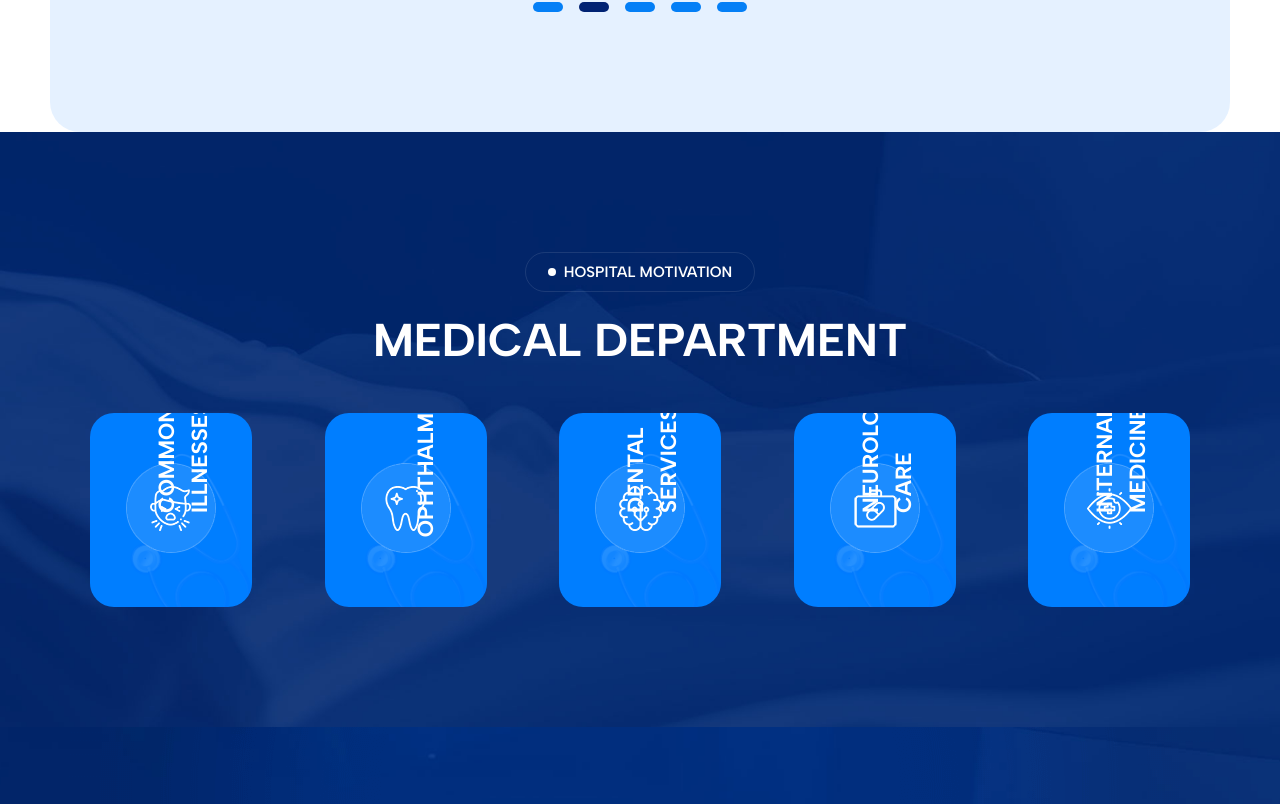
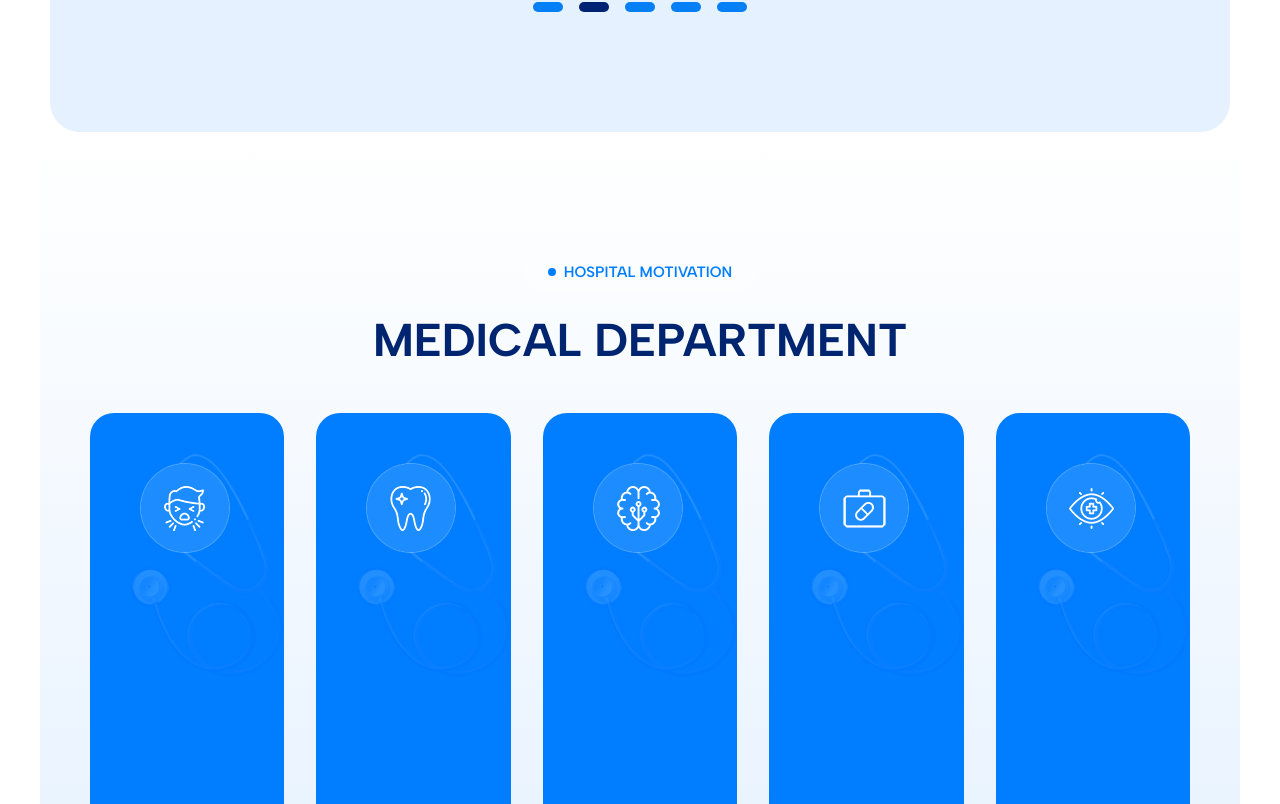
Before and after one commit to jisan5620jk/mediic, a React (Vite) app: page /home3 in a window 1280 px wide. Shown: the part 3476-4280 px from the top of the page. Built offline with nearby package versions, Linux system fonts and the light colour scheme.

Commit message:
Update Service Two Component

```diff
--- a/src/Component3/Blog/Blog.jsx
+++ b/src/Component3/Blog/Blog.jsx
@@ -1,4 +1,3 @@
-/* eslint-disable no-unused-vars */
 import { FaCircle, FaRegCalendarCheck } from 'react-icons/fa6';
 import blogThumb from '/images/blog.png';
 import blogThumb2 from '/images/blog2.png';
--- a/src/Component3/Service2/Service2.jsx
+++ b/src/Component3/Service2/Service2.jsx
@@ -13,7 +13,7 @@ const ServiceData = [
     id: 1,
     serviceIcon: serviceIcon,
     serviceShape: serviceShape,
-    serviceTitle: 'Common Illnesses',
+    serviceTitle: 'Health issues',
     serviceDesc:
       'Evolve professional intellectual capital from without enterprise user seamlessl prox value added e-commerce medical creams need and clean development',
     serviceUrl: '/',
@@ -57,7 +57,7 @@ const ServiceData = [
     id: 5,
     serviceIcon: serviceIcon5,
     serviceShape: serviceShape,
-    serviceTitle: 'Internal Medicine',
+    serviceTitle: 'Adult medicine',
     serviceDesc:
       'Evolve professional intellectual capital from without enterprise user seamlessl prox value added e-commerce medical creams need and clean development',
     serviceUrl: '/',
@@ -68,15 +68,15 @@ const ServiceData = [
 
 const Service2 = () => {
   return (
-    <section className='px-5 lg:px-10 bg-[url(/images/motivation-bg.jpg)] bg-cover bg-center bg-no-repeat py-[120px] relative'>
+    <section className=' bg-gradient-to-t from-BodyBg-0 from-25% px-2 xl:mx-10 rounded-b-[30px] py-[120px] relative'>
       <div className='text-center'>
         <div className='inline-block mb-5'>
-          <h6 className='flex items-center justify-start gap-2 bg-white bg-opacity-0 text-white text-[15px] font-semibold border border-white border-opacity-10 rounded-full font-AlbertSans px-[22px] py-2 uppercase'>
+          <h6 className='flex items-center justify-start gap-2 bg-white bg-opacity-30 text-PrimaryColor-0 text-[15px] font-semibold border border-white border-opacity-10 rounded-full font-AlbertSans px-[22px] py-2 uppercase'>
             <FaCircle size={'8'} />
             Hospital Motivation
           </h6>
         </div>
-        <h1 className='font-AlbertSans font-bold uppercase text-white text-[20px] leading-[28px] sm:text-[38px] sm:leading-[48px] md:text-[48px] md:leading-[58px] lg:text-[40px] lg:leading-[50px] xl:text-[46px] xl:leading-[57px] 2xl:text-[55px] 2xl:leading-[67px]'>
+        <h1 className='font-AlbertSans font-bold uppercase text-HeadingColor-0 text-[20px] leading-[28px] sm:text-[38px] sm:leading-[48px] md:text-[48px] md:leading-[58px] lg:text-[40px] lg:leading-[50px] xl:text-[46px] xl:leading-[57px] 2xl:text-[55px] 2xl:leading-[67px]'>
           Medical Department
         </h1>
       </div>
--- a/src/Component3/Service2/ServiceCard2.jsx
+++ b/src/Component3/Service2/ServiceCard2.jsx
@@ -11,29 +11,29 @@ const ServiceCard2 = ({
   btnIcon,
 }) => {
   return (
-    <div className='relative z-10 rounded-3xl transition-all duration-500 overflow-hidden group bg-PrimaryColor-0 py-[50px] px-9 2xl:h-[504px] 2xl:w-[190px] 2xl:hover:w-[410px]'>
+    <div className='service-box relative z-10 rounded-3xl transition-all duration-500 group overflow-hidden bg-PrimaryColor-0 py-[50px] px-9 2xl:h-[504px] 2xl:w-[190px] 2xl:hover:w-[410px]'>
       <div className='absolute -z-10 top-10 left-10'>
         <img
           src={serviceShape}
           draggable='false'
         />
       </div>
-      <div className='mb-1'>
+      <div className='service-icon ml-[14px] transition-all duration-500 group-hover:ml-0'>
         <img
           src={serviceIcon}
           draggable='false'
-          className='mx-auto transition-all duration-500 group-hover:[transform:rotateY(180deg)]'
+          className='transition-all duration-500 group-hover:[transform:rotateY(180deg)]'
         />
       </div>
-      <div className='absolute bottom-[130px] -left-[24px] inline-block'>
-        <h4 className='w-full -rotate-90 font-AlbertSans font-bold text-[22px] text-white pt-12 uppercase'>
+      <div className='service-title absolute bottom-[130px] -left-2 inline-block transition-all duration-500 group-hover:left-9 group-hover:bottom-[278px]'>
+        <h4 className='w-[204px] -rotate-90 transition-all duration-500 group-hover:-rotate-0 font-AlbertSans font-bold text-[22px] text-white uppercase'>
           {serviceTitle}
         </h4>
       </div>
-      <p className='font-DMSans text-white pt-4 pb-[52px] hidden'>
+      <p className='service-desc font-DMSans text-white pt-[102px] pb-[52px] opacity-0 transition-all duration-500 group-hover:opacity-100'>
         {serviceDesc}
       </p>
-      <div className='hidden'>
+      <div className='service-btn opacity-0 transition-all duration-500 group-hover:opacity-100'>
         <Link
           to={serviceUrl}
           className='inline-block relative'
--- a/src/Component3/Testimonial/Testimonial.jsx
+++ b/src/Component3/Testimonial/Testimonial.jsx
@@ -7,7 +7,6 @@ import testiQuote from '/images/testi-quote.png';
 import { FaCircle } from 'react-icons/fa6';
 import circleShape from '/images/crcle-bg.png';
 import TestimonialNavigation from './TestimonialNavigation';
-
 
 const testiData = [
   {
--- a/src/Component4/Testimonial/TestimonialCard.jsx
+++ b/src/Component4/Testimonial/TestimonialCard.jsx
@@ -3,7 +3,6 @@ const TestimonialCard = ({
   testiImg,
   testiRatingIcon,
   testiName,
-
   testiDesignation,
   testiDesc,
 }) => {
```
Lines whose indentation alone changed are shown as unchanged.
